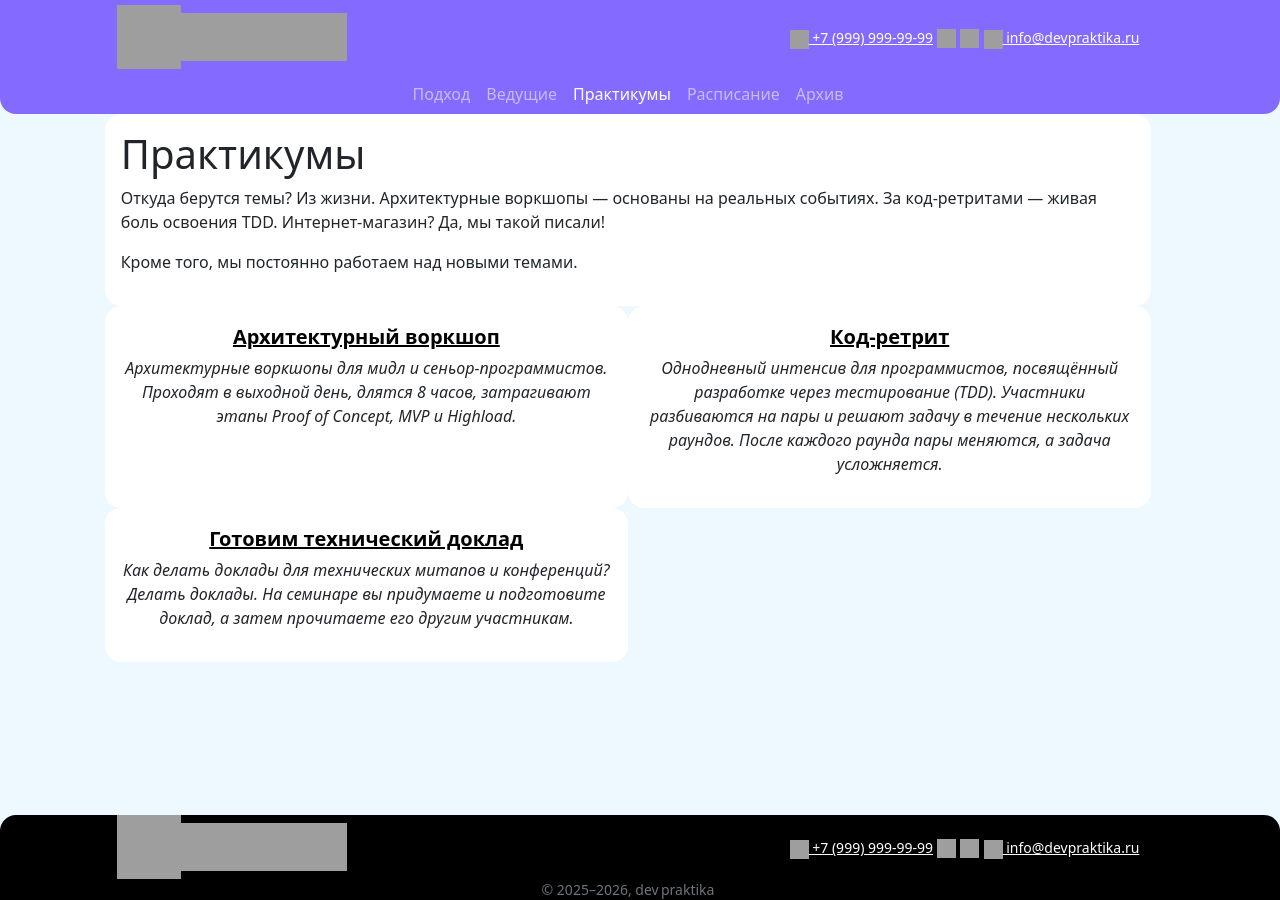
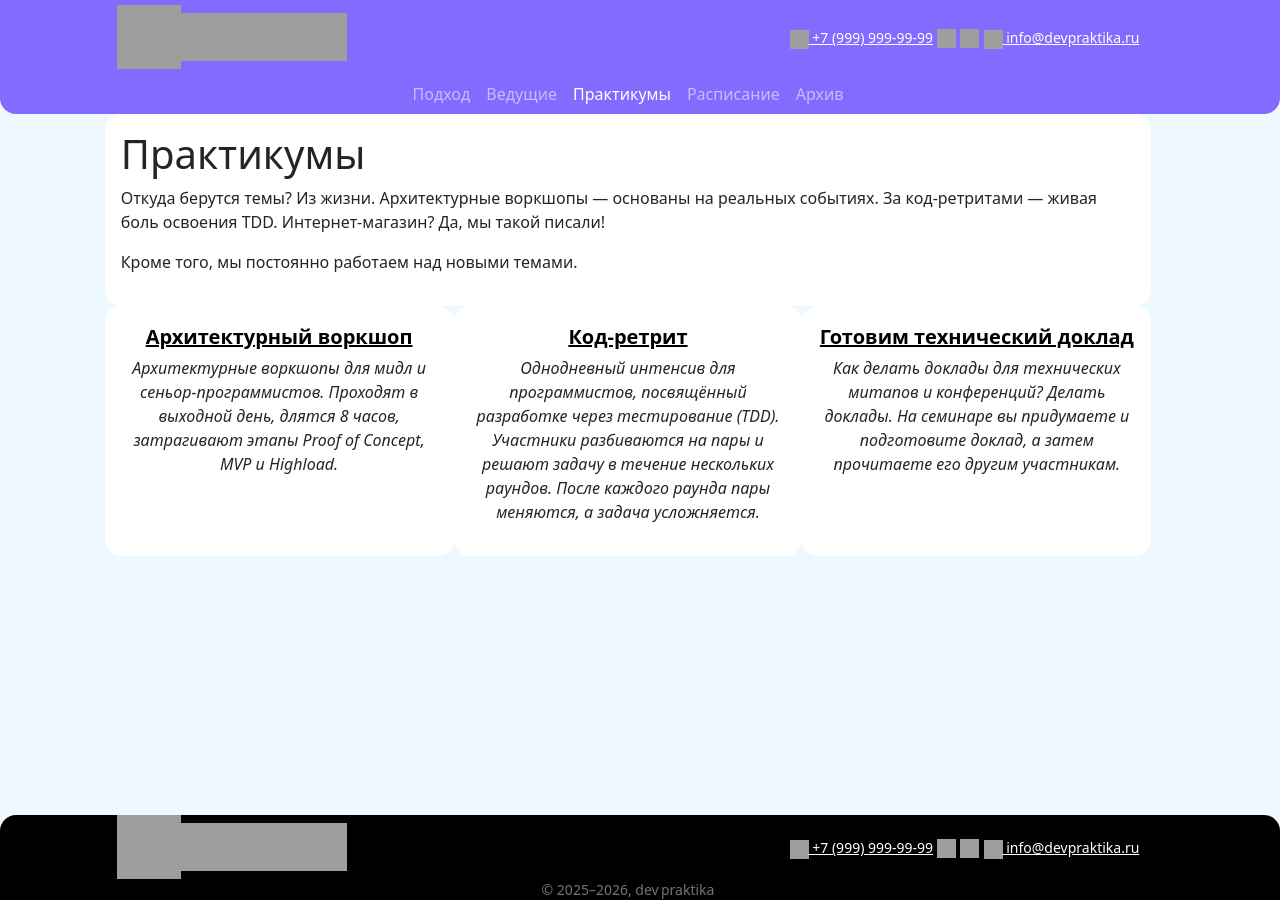
Before and after one commit to devpraktika-ru/devpraktika-ru.github.io, a Jekyll site: the page built from workshops/index.md, in a window 1280 px wide. Built offline with Jekyll 4.4.1, drawn with Linux system fonts in a browser that asks for light colours; grey boxes are pictures that could not be loaded.

Commit message:
Fix workshops

```diff
--- a/workshops/index.md
+++ b/workshops/index.md
@@ -20,7 +20,7 @@ title: "Практикумы"
 
 <div class="row">
   {% for workshop in site.workshops %}
-    <div class="col-6 rounded-block text-center">
+    <div class="col-4 rounded-block text-center">
       <p class="fw-bold fs-5 mb-1"><a class="text-black" href="{{ workshop.url | relative_url }}">{{ workshop.title }}</a></p>
       <p><em>{{ workshop.description }}</em></p>
     </div>
```
